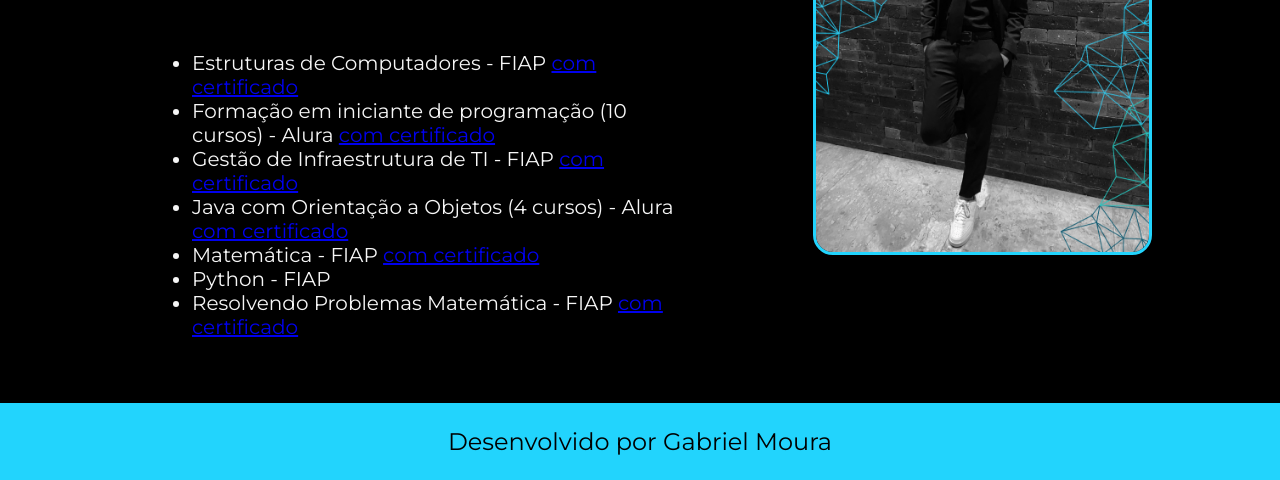
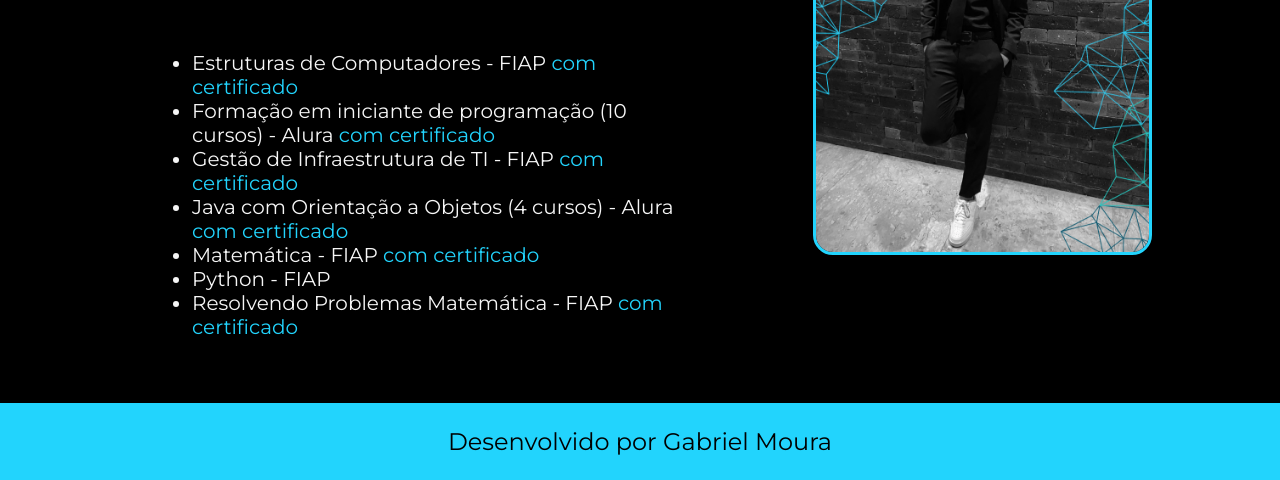
Before and after one commit to Gabs-Moura/portfolio, a plain HTML site: page curriculo.html in a window 1280 px wide. Shown: the part 398-878 px from the top of the page. Drawn offline with nearby package versions, Linux system fonts and the light colour scheme.

Commit message:
Update style.css

```diff
--- a/styles/style.css
+++ b/styles/style.css
@@ -72,7 +72,7 @@ body{
     font-family: var(--fonte_secundaria);
 }
 
-.apresentacao_conteudo_texto > a{
+.apresentacao_conteudo_texto a{
     text-decoration: none;
     color: var(--cor_terciaria);
 }
```
